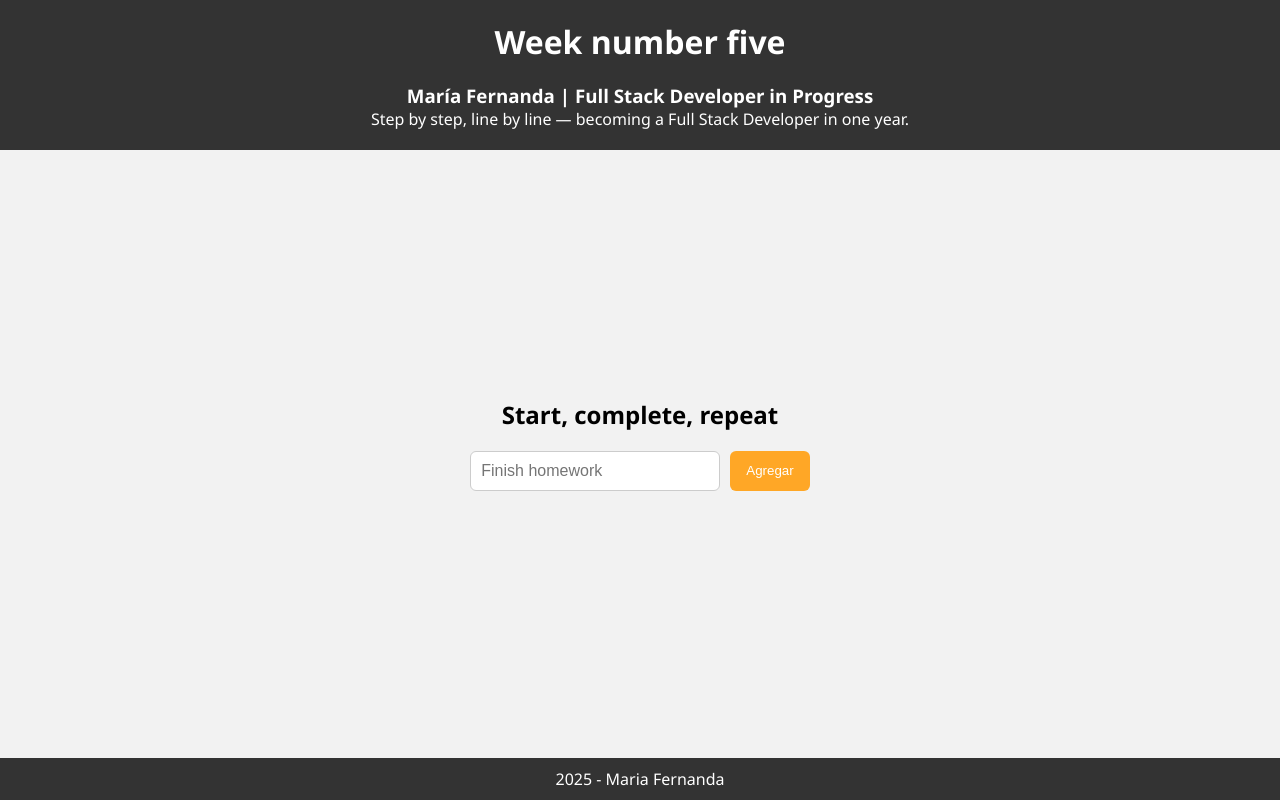
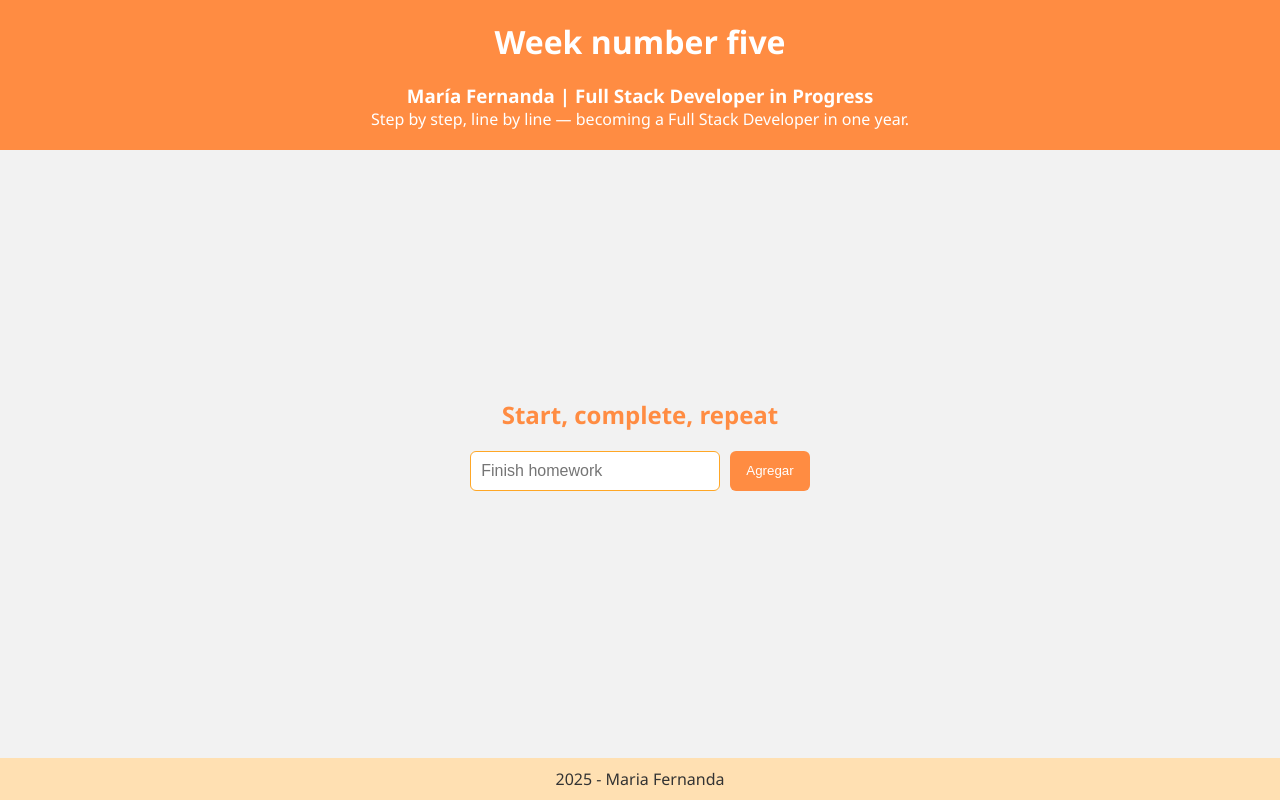
Before and after one commit to mfernandail/05_week, a plain HTML site: page index.html in a window 1280 px wide. Drawn offline with Linux system fonts and the light colour scheme.

Commit message:
Refactor header and footer styles for improved color scheme and consistency

```diff
--- a/styles.css
+++ b/styles.css
@@ -13,15 +13,15 @@ body {
 }
 
 header{
-  background-color: #333;
-  color: white;
+  background-color: #FF8C42;
+  color: #fff;
   padding: 20px;
   text-align: center;
 }
 
 footer{
-  background-color: #333;
-  color: white;
+  background-color: #FFE0B2;
+  color: #333;
   text-align: center;
   padding: 10px;
 }
@@ -34,7 +34,6 @@ main{
   padding: 20px;
 }
 
-/* ===== TÍTULO ===== */
 h1 {
   font-size: 2rem;
   color: #fff;
@@ -42,10 +41,10 @@ h1 {
 }
 
 h2 {
+  color: #FF8C42;
   margin-bottom: 20px;
 }
 
-/* ===== FORMULARIO ===== */
 form {
   display: flex;
   gap: 10px;
@@ -58,12 +57,14 @@ input[type="text"] {
   border: 1px solid #ccc;
   border-radius: 6px;
   font-size: 1rem;
+  border-color: #FFA726;
+  color: #FF8C42;
 }
 
 button {
   padding: 10px 16px;
-  background-color: #FFA726;
-  color: white;
+  background-color: #FF8C42;
+  color: #fff;
   border: none;
   border-radius: 6px;
   cursor: pointer;
@@ -71,10 +72,9 @@ button {
 }
 
 button:hover {
-  background-color: #f49505;
+  background-color: #FFA726;
 }
 
-/* ===== LISTA DE TAREAS ===== */
 ul {
   list-style: none;
   width: 100%;
@@ -90,6 +90,7 @@ li {
   justify-content: space-between;
   align-items: center;
   transition: all 0.3s ease;
+  color: #FF8C42;
 }
 
 li>div {
@@ -102,7 +103,6 @@ li.completada {
   opacity: 0.6;
 }
 
-/* ===== BOTONES DE CADA TAREA ===== */
 li button {
   background-color: #fff;
   color: #333;
```
